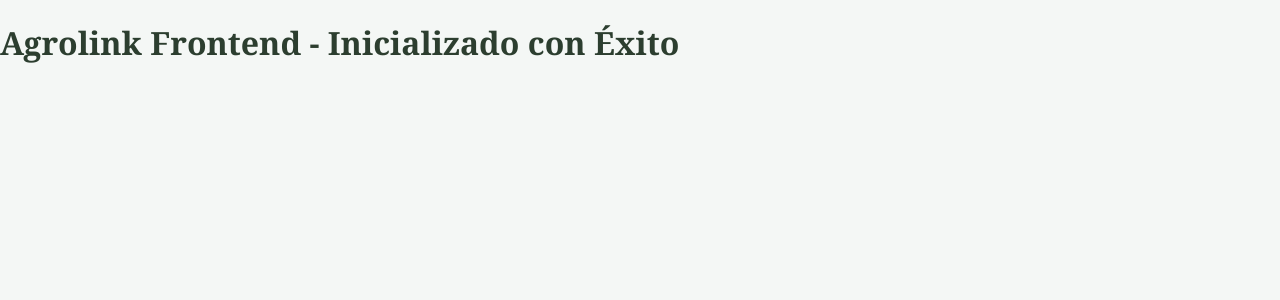
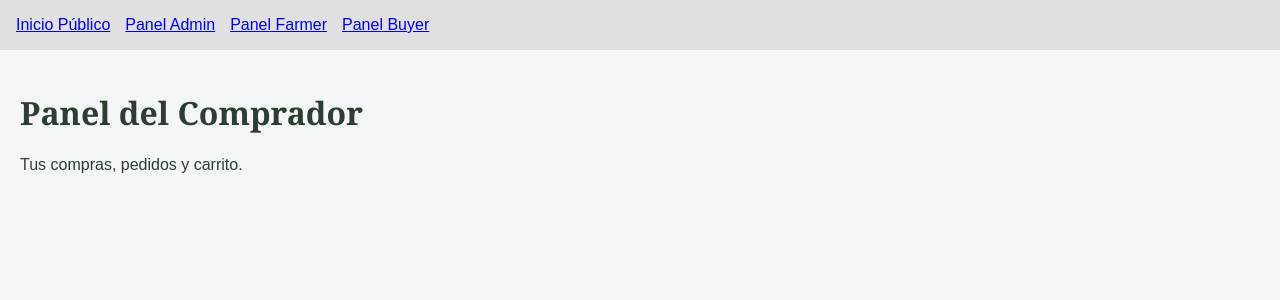
Before and after one commit to Alexis-Maza/agrolink-frontend, a React (Create React App) app in the folder agrolink-frontend/: page /buyer in a window 1280 px wide. Shown: the top 300 px of the page. Built offline with nearby package versions, Linux system fonts and the light colour scheme.

Commit message:
Creacion del enrutamiento

```diff
--- a/agrolink-frontend/package.json
+++ b/agrolink-frontend/package.json
@@ -9,6 +9,7 @@
     "@testing-library/user-event": "^13.5.0",
     "react": "^19.2.5",
     "react-dom": "^19.2.5",
+    "react-router-dom": "^7.15.1",
     "react-scripts": "5.0.1",
     "web-vitals": "^2.1.4"
   },
--- a/agrolink-frontend/src/App.js
+++ b/agrolink-frontend/src/App.js
@@ -1,8 +1,35 @@
+import React from 'react';
+import { BrowserRouter as Router, Routes, Route, Link } from 'react-router-dom';
+
+/* Importamos las vistas (Home) que creaste en el paso anterior */
+import PublicHome from './views/Public/PublicHome';
+import AdminHome from './views/Admin/AdminHome';
+import FarmerHome from './views/Farmer/FarmerHome';
+import BuyerHome from './views/Buyer/BuyerHome';
+
 function App() {
   return (
-    <div className="App">
-      <h1>Agrolink Frontend - Inicializado con Éxito</h1>
-    </div>
+    <Router>
+      {/* Barra de navegación temporal para que puedas probar
+        fácilmente que los estilos cambian al dar clic.
+      */}
+      <nav style={{ padding: '16px', background: '#e0e0e0', display: 'flex', gap: '15px' }}>
+        <Link to="/">Inicio Público</Link>
+        <Link to="/admin">Panel Admin</Link>
+        <Link to="/farmer">Panel Farmer</Link>
+        <Link to="/buyer">Panel Buyer</Link>
+      </nav>
+
+      {/* Definición de las rutas del proyecto */}
+      <div style={{ padding: '20px' }}>
+        <Routes>
+          <Route path="/" element={<PublicHome />} />
+          <Route path="/admin" element={<AdminHome />} />
+          <Route path="/farmer" element={<FarmerHome />} />
+          <Route path="/buyer" element={<BuyerHome />} />
+        </Routes>
+      </div>
+    </Router>
   );
 }
 
--- a/agrolink-frontend/src/views/Buyer/BuyerHome.js
+++ b/agrolink-frontend/src/views/Buyer/BuyerHome.js
@@ -0,0 +1,12 @@
+import React from 'react';
+
+function BuyerHome() {
+    return (
+        <div className="theme-buyer">
+            <h1>Panel del Comprador</h1>
+            <p>Tus compras, pedidos y carrito.</p>
+        </div>
+    );
+}
+
+export default BuyerHome;
```
Also changed, not shown: 1 other file (tests, documents, lock files or other folders).
